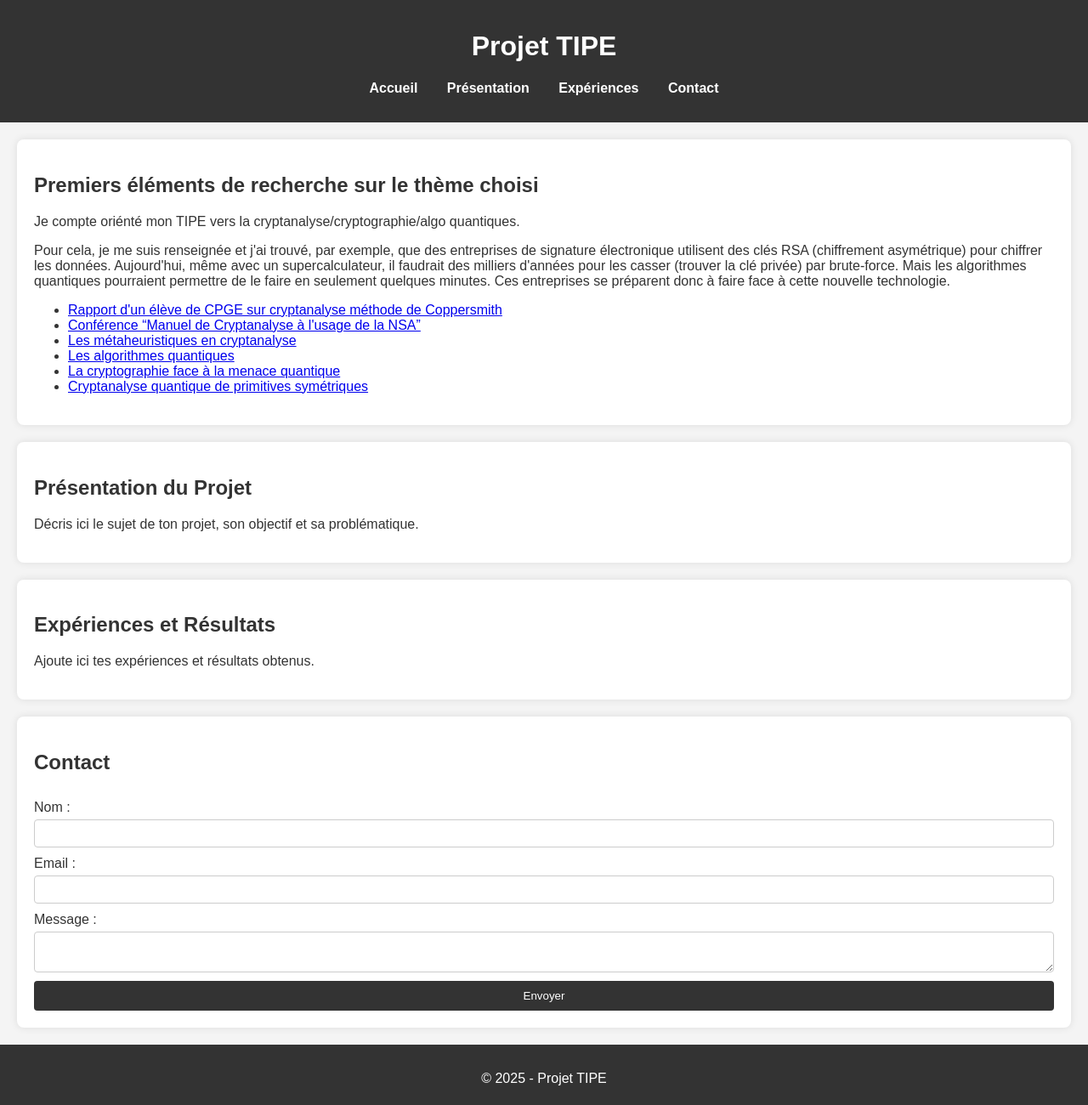
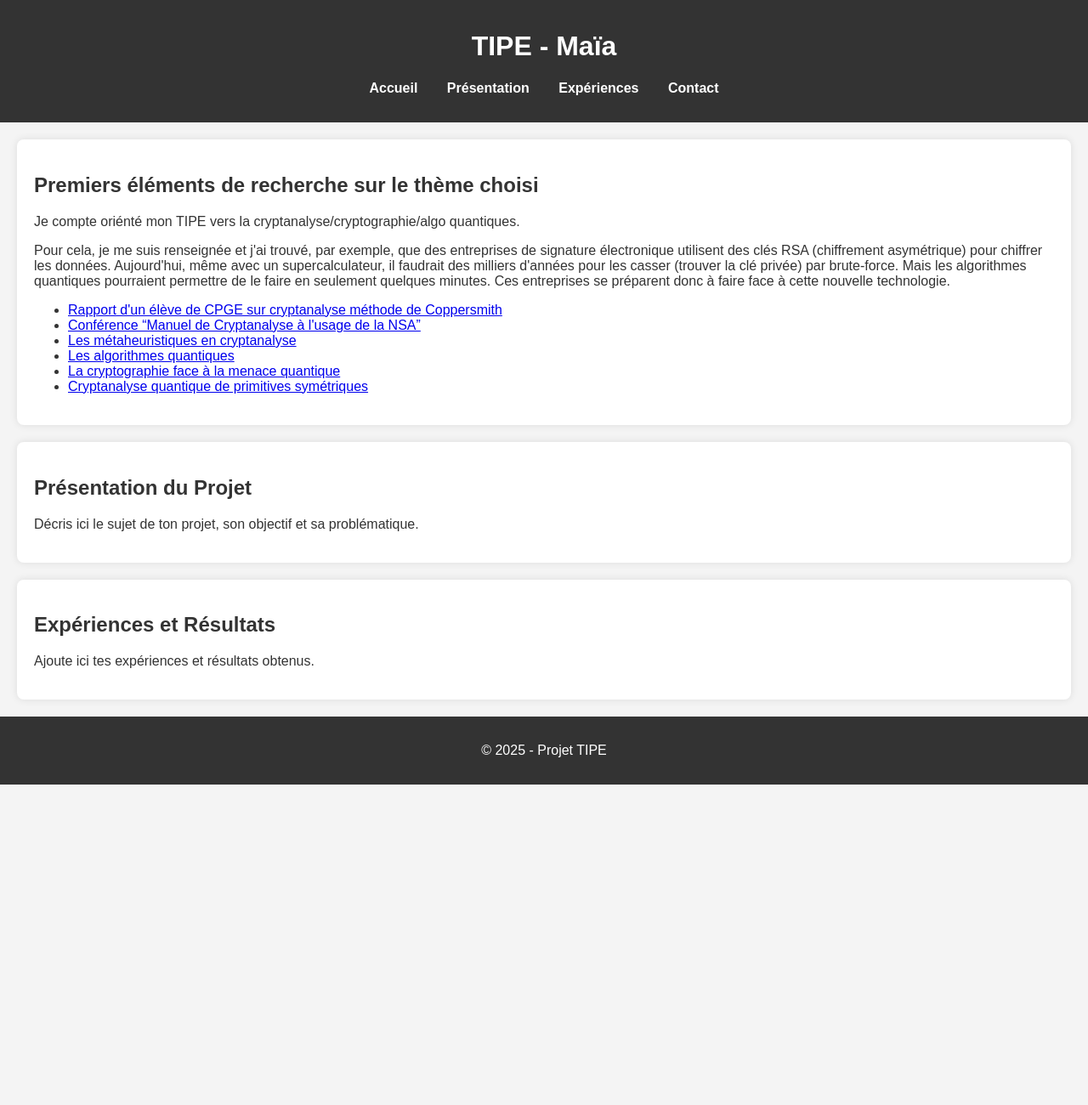
Before and after one commit to maialaulan/tipe-cryptanalyse, a plain HTML site: page index.html in a window 1280 px wide. Shown: the whole page at 85% size. After the commit the page ends 923 px from the top, so only its background shows below. Drawn offline with Linux system fonts and the light colour scheme.

Commit message:
Update index.html

```diff
--- a/index.html
+++ b/index.html
@@ -8,7 +8,7 @@
 </head>
 <body>
     <header>
-        <h1>Projet TIPE</h1>
+        <h1>TIPE - Maïa</h1>
         <nav>
             <ul>
                 <li><a href="#accueil">Accueil</a></li>
@@ -43,22 +43,6 @@
         <p>Ajoute ici tes expériences et résultats obtenus.</p>
     </section>
 
-    <section id="contact">
-        <h2>Contact</h2>
-        <form>
-            <label for="nom">Nom :</label>
-            <input type="text" id="nom" name="nom" required>
-
-            <label for="email">Email :</label>
-            <input type="email" id="email" name="email" required>
-
-            <label for="message">Message :</label>
-            <textarea id="message" name="message" required></textarea>
-
-            <button type="submit">Envoyer</button>
-        </form>
-    </section>
-
     <footer>
         <p>&copy; 2025 - Projet TIPE</p>
     </footer>
```
